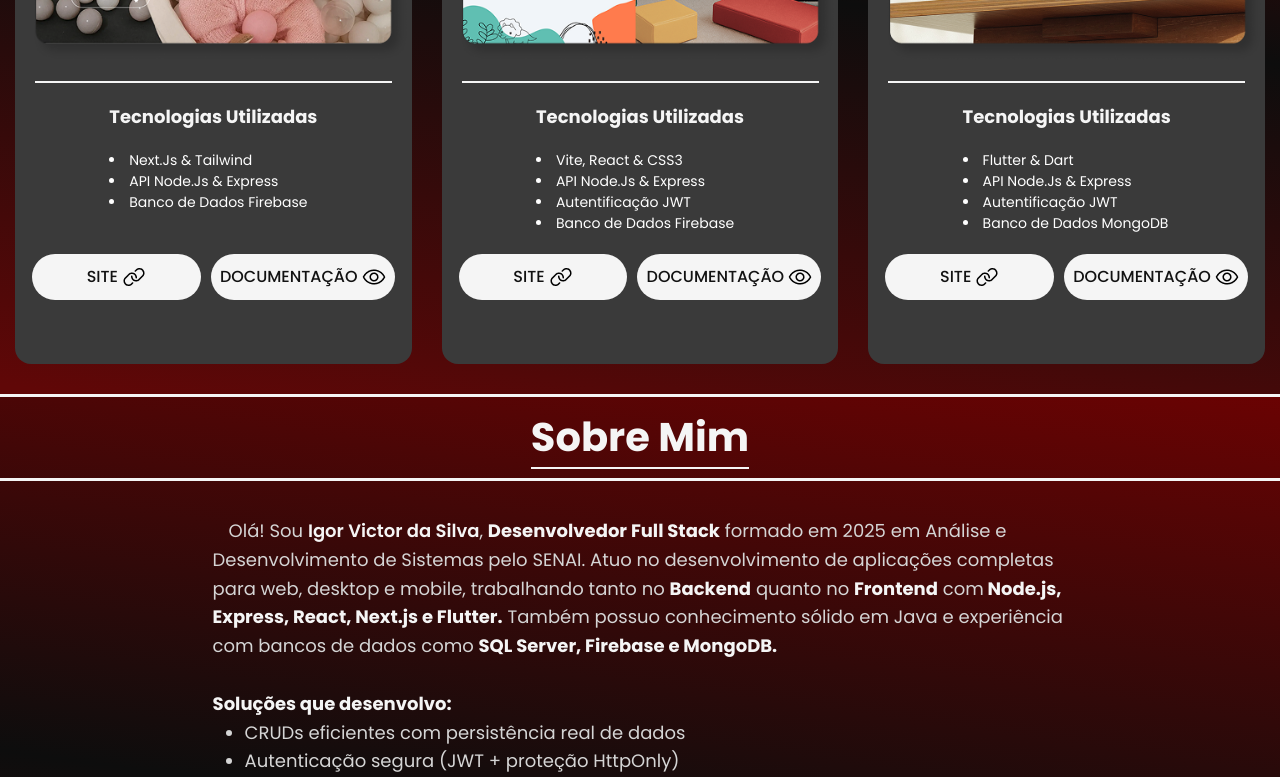
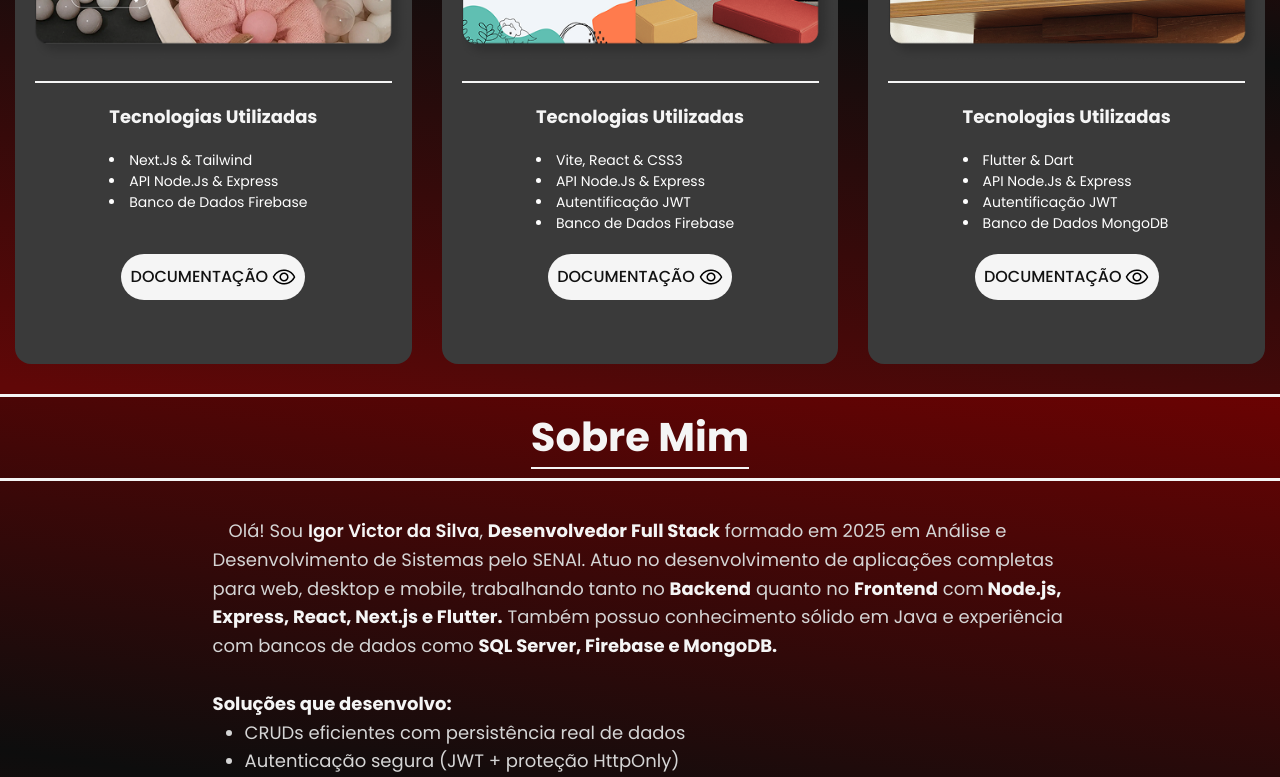
Before and after one commit to Igor-Victor21/Repositorio-NextJs-Igor-Victor, a Next.js app in the folder front-end-repositorio-igor/: page / in a window 1280 px wide. Shown: the part 1302-2079 px from the top of the page. Built offline with nearby package versions, Linux system fonts and the light colour scheme.

Commit message:
Comentando o botao de SITE do buttonsProject (Projeto ainda nao esta no ar)

```diff
--- a/front-end-repositorio-igor/app/components/buttonsProject.tsx
+++ b/front-end-repositorio-igor/app/components/buttonsProject.tsx
@@ -22,11 +22,11 @@ export default function ButtonsProject() {
     return (
         <section>
             <div className="flex flex-row gap-[10px] md:mb-[20px]">
-                <div className="flex p-2 rounded-[50px] bg-[#F5F5F5] w-[128.76px] md:w-[168.76px] h-[46px] items-center justify-center">
+                {/* <div className="flex p-2 rounded-[50px] bg-[#F5F5F5] w-[128.76px] md:w-[168.76px] h-[46px] items-center justify-center">
                     <Link href="https://vc-brinquedos-espumados-site-next-r.vercel.app/" target="_blank" rel="noopener noreferrer" className="flex gap-1 text-[#121212] font-medium cursor-pointer hover:tracking-wide duration-200">SITE
                         <Image src={IconLink} alt="IconWhatsApp" width={24} height={24} />
                     </Link>
-                </div>
+                </div> */}
                 <div className="flex p-2 rounded-[50px] bg-[#F5F5F5] w-[184.11px] h-[46px] items-center justify-center ">
                     <button onClick={toastButton} className="flex gap-1 text-[#121212] font-medium cursor-pointer hover:tracking-wide duration-200">DOCUMENTAÇÃO <Image src={IconEye} alt="IconWhatsApp" width={24} height={24} /></button>
                     {showToast && (
--- a/front-end-repositorio-igor/app/components/nav.tsx
+++ b/front-end-repositorio-igor/app/components/nav.tsx
@@ -31,7 +31,7 @@ export default function Navbar({ }) {
     const [showToast, setShowToast] = useState(false)
 
     return (
-        <section className="bg-nav-gradient w-screen max-h-[87px] h-[87px] fixed top-0 z-50 border-b-1 border-[#F5F5F5]">
+        <section className="bg-nav-gradient w-full max-w-screen max-h-[87px] h-[87px] fixed top-0 z-50 border-b-1 border-[#F5F5F5]">
             {/* Mobile */}
             <div className="flex items-center justify-between h-full px-6 md:hidden">
                 <Image src={LogoSite} alt="logo" width={180} height={50} />
```
